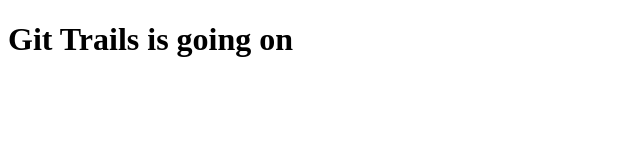
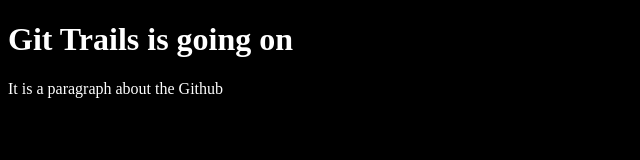
Before and after one commit to souviksn7/GitPractice, a plain HTML site: page index.html in a window 1280 px wide. Shown: the whole page, without its empty margins (0-640 px from the left). Drawn offline with Linux system fonts and the light colour scheme.

Commit message:
changes made in index file and a new file is added

```diff
--- a/index.html
+++ b/index.html
@@ -4,8 +4,10 @@
     <meta charset="UTF-8">
     <meta name="viewport" content="width=device-width, initial-scale=1.0">
     <title>GitHub Practice Page</title>
+    <link rel="stylesheet" href="style.css">
 </head>
 <body>
-    <h1>Git Trails is going on</h1>
+    <h1 class="h1">Git Trails is going on</h1>
+    <p class="p1">It is a paragraph about the Github</p>
 </body>
 </html>
--- /dev/null
+++ b/style.css
@@ -0,0 +1,11 @@
+body {
+    background-color: black;
+}
+
+.h1 {
+    color: white;
+}
+
+.p1 {
+    color: white;
+}
```
